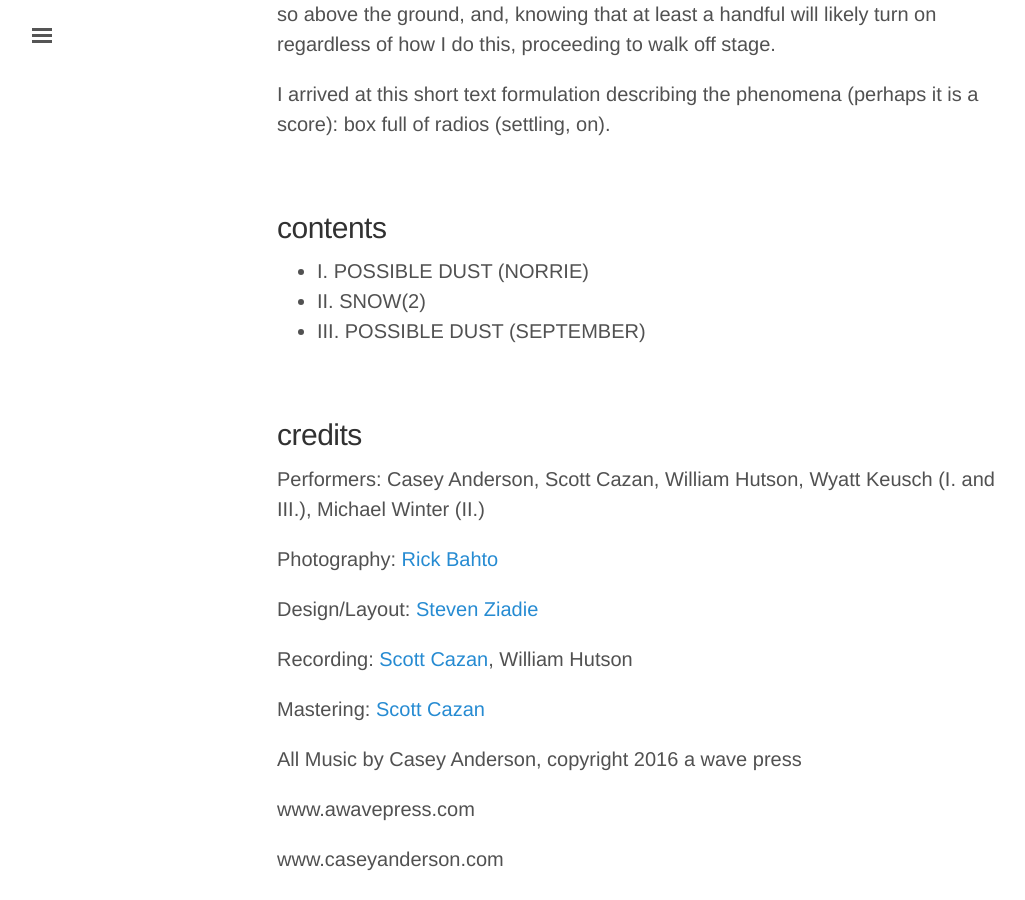
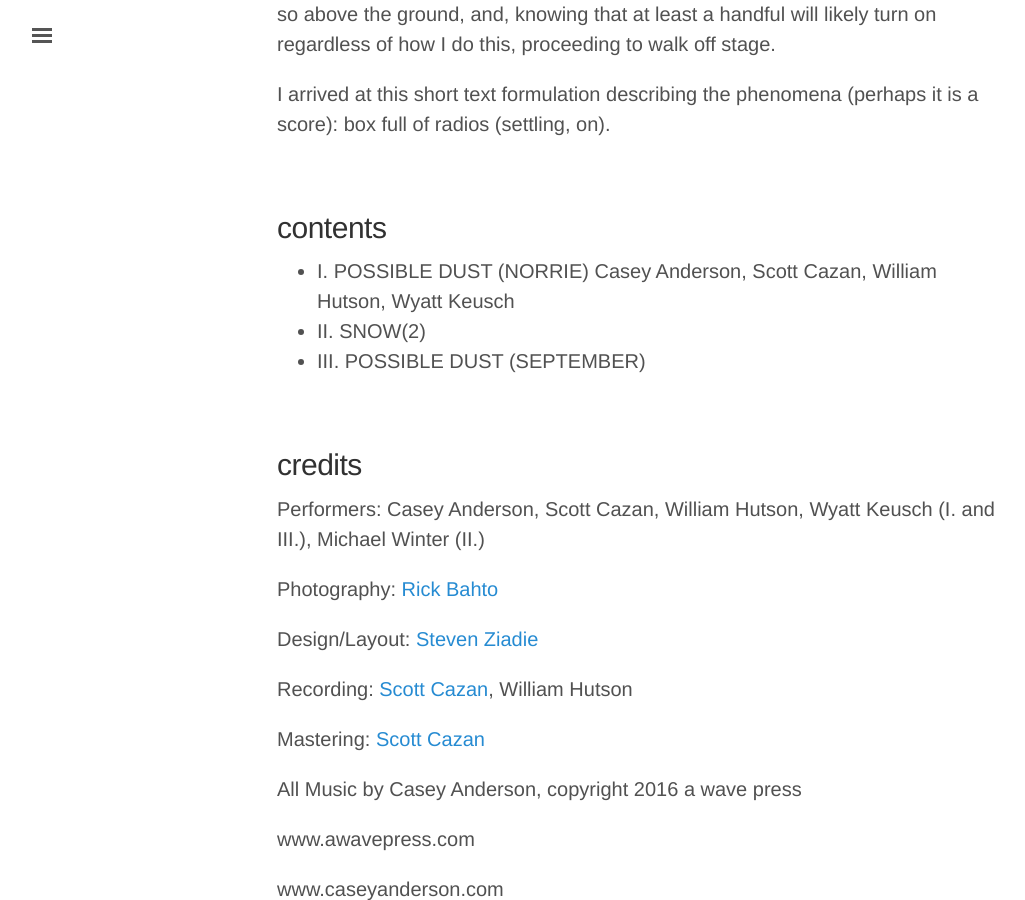
Before and after one commit to caseyanderson/awavepress.com, a Jekyll site: the page built from _posts/releases/2016-08-31-RADIOS.md, in a window 1280 px wide and 900 px high, scrolled down 2549 px. Shown: the whole window, without its empty margins (3-1028 px from the left). Built offline with Jekyll 4.4.1, drawn with Linux system fonts in a browser that asks for light colours.

Commit message:
lakjsdlkjf

```diff
--- a/_posts/releases/2016-08-31-RADIOS.md
+++ b/_posts/releases/2016-08-31-RADIOS.md
@@ -10,8 +10,6 @@
 ---
 
 ![]({{site.url}}/assets/radios_cover_v2.jpg)
-
-<h2>{{ post.format }}</h2>
 
 <iframe style="border: 0; width: 100%; height: 120px;" src="https://bandcamp.com/EmbeddedPlayer/album=210892502/size=large/bgcol=ffffff/linkcol=0687f5/tracklist=false/artwork=none/transparent=true/" seamless><a href="http://awavepress.bandcamp.com/album/radios">RADIOS by Casey Anderson</a></iframe>
 
@@ -42,6 +40,7 @@
 ## contents
 
 * I. POSSIBLE DUST (NORRIE)
+        Casey Anderson, Scott Cazan, William Hutson, Wyatt Keusch
 * II. SNOW(2)
 * III. POSSIBLE DUST (SEPTEMBER)
 
```
